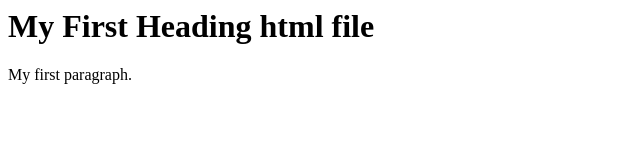
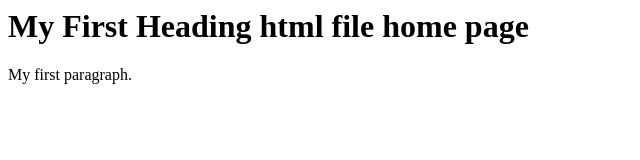
Before and after one commit to vhanuman09/git-demo, a plain HTML site: page web/index.html in a window 1280 px wide. Shown: the whole page, without its empty margins (0-640 px from the left). Drawn offline with Linux system fonts and the light colour scheme.

Commit message:
updating git update .html file

```diff
--- a/web/index.html
+++ b/web/index.html
@@ -1,7 +1,8 @@
 <html>
 <body>
-
-<h1>My First Heading html file</h1>
+<head>
+ <title> home Page  -- change to be pushed to github </title>
+<h1>My First Heading html file home page</h1>
 
 <p>My first paragraph.</p>
 
```
